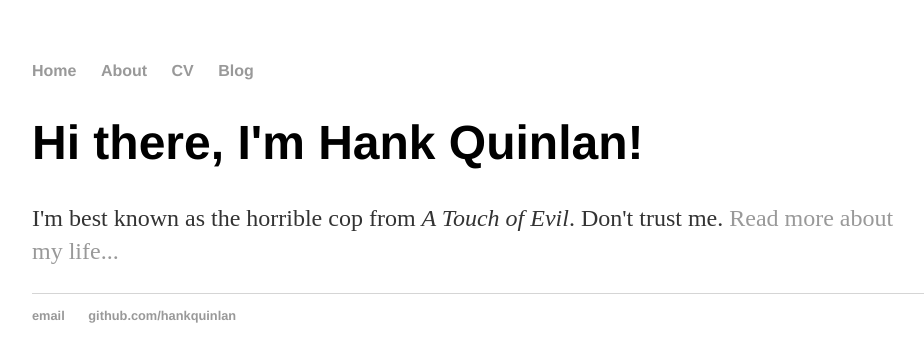
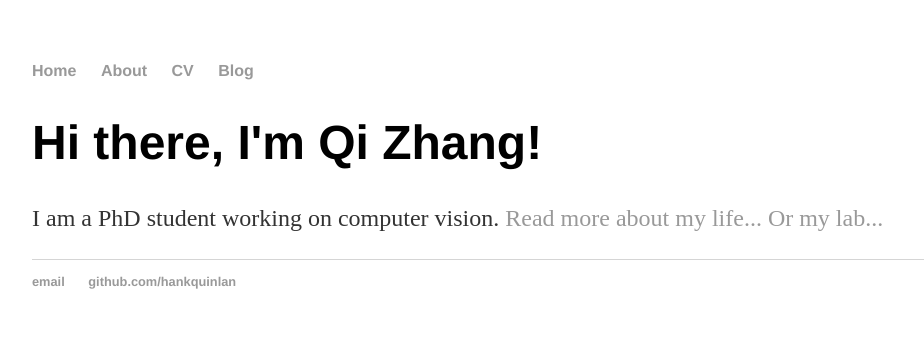
Before and after one commit to zqyq/zqyq.github.io, a Jekyll site: the page built from index.html, in a window 1280 px wide. Shown: the top 362 px of the page, without its empty margins (160-1084 px from the left). Built offline with Jekyll 4.4.1, drawn with Linux system fonts in a browser that asks for light colours.

Commit message:
Update index.html

```diff
--- a/index.html
+++ b/index.html
@@ -1,9 +1,12 @@
 ---
 layout: default
-title: Hank Quinlan, Horrible Cop
+title: qizhang's homepage
 ---
 
 		<div class="blurb">
-			<h1>Hi there, I'm Hank Quinlan!</h1>
-			<p>I'm best known as the horrible cop from <em>A Touch of Evil</em>. Don't trust me. <a href="/about">Read more about my life...</a></p>
+			<h1>Hi there, I'm Qi Zhang!</h1>
+			<p>I am a PhD student working on computer vision.
+				<a href="/about">Read more about my life...</a>
+				<a href="http://visal.cs.cityu.edu.hk/">Or my lab...</a>
+			</p>
 		</div>
```
